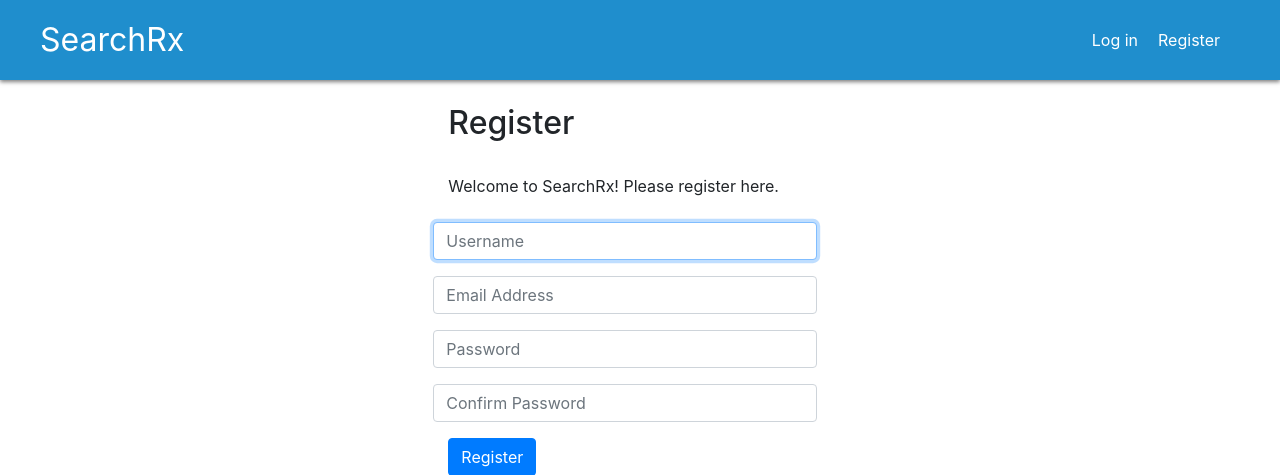
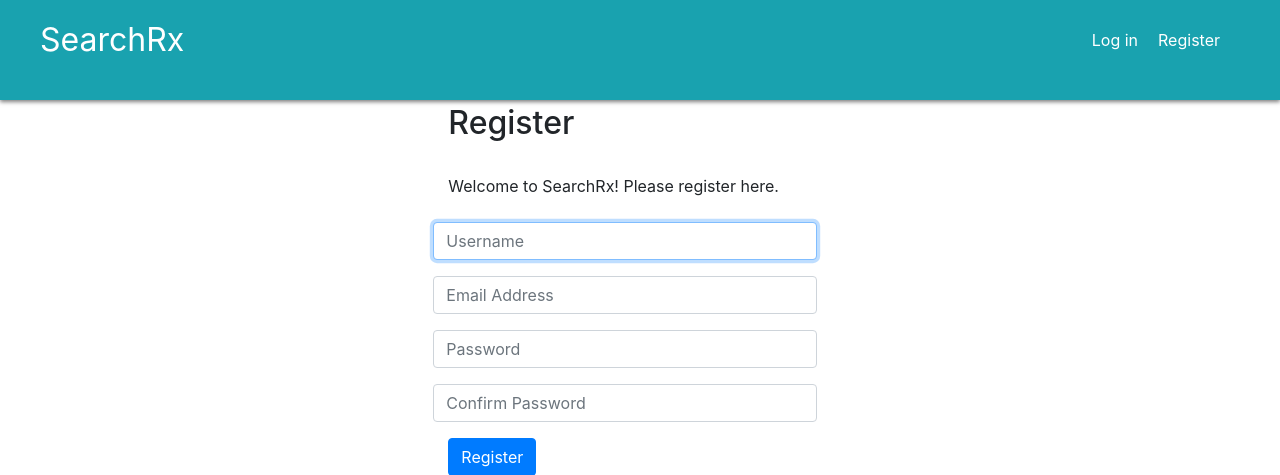
Before and after one commit to globalrx/globalrx, a Django app: page /users/register/ in a window 1280 px wide. Shown: the top 475 px of the page. Run offline with Django 4.2, Linux system fonts and the light colour scheme; parts of the project's set-up code (start-up, migrations or seed data) failed here and were passed over; some libraries are stand-ins or nearby versions.

Commit message:
clean up

```diff
--- a/dle/search/static/search/styles.css
+++ b/dle/search/static/search/styles.css
@@ -1,8 +1,8 @@
 
 header {
     box-shadow: 0px 2px 4px  rgba(0,0,0,.5);
-    background-color: #1f8ecd;
-    height: 80px;
+    background-color: #19a2af;
+    height: 100px;
     position: fixed;
     top: 0;
     width: 100%;
```
